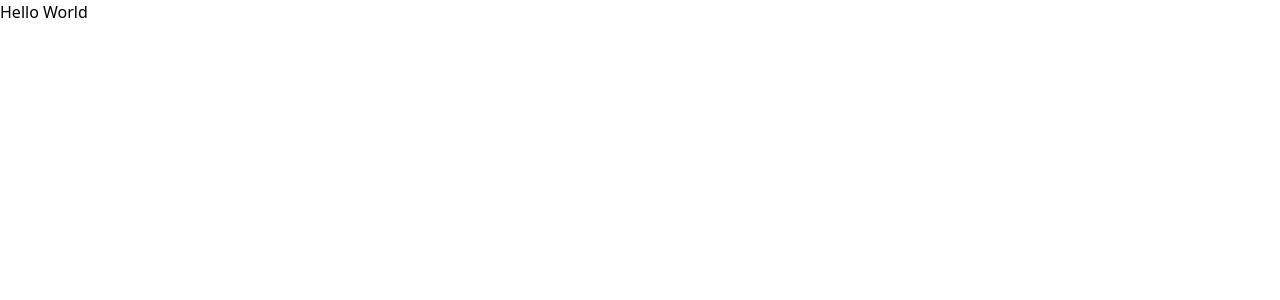
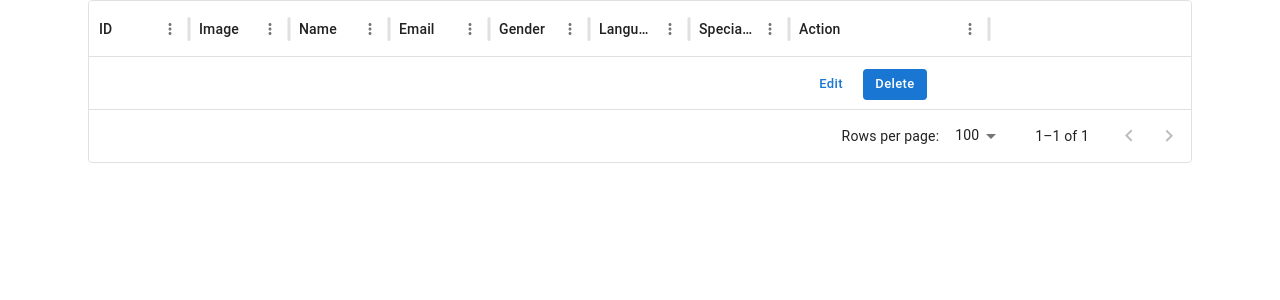
Before and after one commit to Thagoo/astrobharat-assignment, a React (Vite) app in the folder frontend/: page / in a window 1280 px wide. Shown: the top 300 px of the page. Built offline with nearby package versions, Linux system fonts and the light colour scheme.

Commit message:
Implement boilerplate code of Datagrid, rtk-query and router

```diff
--- a/frontend/src/App.tsx
+++ b/frontend/src/App.tsx
@@ -1,7 +1,22 @@
 import React from "react";
+import Datatable from "./components/Datatable";
+import { createBrowserRouter, RouterProvider } from "react-router-dom";
+import Home from "./pages/Home";
+import { Container } from "@mui/material";
 
 function App() {
-  return <p>Hello World</p>;
+  const router = createBrowserRouter([
+    {
+      path: "/",
+      element: <Home />,
+    },
+  ]);
+
+  return (
+    <Container>
+      <RouterProvider router={router} />
+    </Container>
+  );
 }
 
 export default App;
--- /dev/null
+++ b/frontend/src/components/Datatable.tsx
@@ -0,0 +1,74 @@
+import { DataGrid } from "@mui/x-data-grid";
+import { useLocation } from "react-router-dom";
+import { Link } from "react-router-dom";
+import { useContext, useState } from "react";
+import { useEffect } from "react";
+import axios from "axios";
+import { Button, Container } from "@mui/material";
+
+const astrologerColumns = [
+  { field: "ID" },
+  { field: "Image" },
+  { field: "Name" },
+  { field: "Email" },
+  { field: "Gender" },
+  { field: "Languages" },
+  { field: "Specialities" },
+];
+const Datatable = () => {
+  const handleEdit = (id) => {
+    console.log(id);
+  };
+  const handleDelete = (id) => {
+    console.log(id);
+  };
+  const actionColumn = [
+    {
+      field: "action",
+      headerName: "Action",
+      width: 200,
+      renderCell: (params) => {
+        return (
+          <div className="cellAction">
+            <Button
+              size="small"
+              sx={{
+                boxShadow: `none`,
+                textTransform: `none`,
+              }}
+              onClick={(e) => handleEdit(params.row.id)}
+            >
+              Edit
+            </Button>
+
+            <Button
+              sx={{
+                boxShadow: `none`,
+                textTransform: `none`,
+              }}
+              variant="contained"
+              size="small"
+              onClick={() => handleDelete(params.row.id)}
+            >
+              Delete
+            </Button>
+          </div>
+        );
+      },
+    },
+  ];
+  return (
+    <DataGrid
+      columns={astrologerColumns.concat(actionColumn)}
+      rows={[
+        {
+          id: 1,
+          username: "@MUI",
+          age: 20,
+        },
+      ]}
+    />
+  );
+};
+
+export default Datatable;
--- a/frontend/src/main.tsx
+++ b/frontend/src/main.tsx
@@ -1,10 +1,14 @@
-import React from 'react'
-import ReactDOM from 'react-dom/client'
-import App from './App'
-import './index.css'
+import React from "react";
+import ReactDOM from "react-dom/client";
+import App from "./App";
+import "./index.css";
+import { store } from "./store";
+import { Provider } from "react-redux";
 
-ReactDOM.createRoot(document.getElementById('root') as HTMLElement).render(
+ReactDOM.createRoot(document.getElementById("root") as HTMLElement).render(
   <React.StrictMode>
-    <App />
+    <Provider store={store}>
+      <App />
+    </Provider>
   </React.StrictMode>
-)
+);
--- /dev/null
+++ b/frontend/src/pages/Home.tsx
@@ -0,0 +1,10 @@
+import { Container } from "@mui/material";
+import Datatable from "../components/Datatable";
+
+export default function Home() {
+  return (
+    <Container>
+      <Datatable />
+    </Container>
+  );
+}
--- /dev/null
+++ b/frontend/src/redux/services/astrologer.ts
@@ -0,0 +1,43 @@
+// Need to use the React-specific entry point to import createApi
+import { createApi, fetchBaseQuery } from "@reduxjs/toolkit/query/react";
+import type { Astrologer } from "../../utils/types";
+
+// Define a service using a base URL and expected endpoints
+export const astrologerApi = createApi({
+  reducerPath: "astrologerApi",
+  baseQuery: fetchBaseQuery({
+    baseUrl: "http://localhost:4000/api/",
+  }),
+  endpoints: (builder) => ({
+    getAstrologers: builder.query<Astrologer, string>({
+      query: () => `astrologers`,
+    }),
+    registerAstrologer: builder.query<Astrologer, string>({
+      query: (data) => ({
+        url: `astrologers/register`,
+        method: "POST",
+        body: { data },
+      }),
+    }),
+    updateAstrologer: builder.query<
+      any,
+      { astrologerId: string; data: Astrologer }
+    >({
+      query: ({ astrologerId, data }) => ({
+        url: `astrologers/${astrologerId}`,
+        method: "PUT",
+        body: { data },
+      }),
+    }),
+    deleteAstrologer: builder.query<any, { astrologerId: string }>({
+      query: (astrologerId) => ({
+        url: `astrologers/${astrologerId}`,
+        method: "DELETE",
+      }),
+    }),
+  }),
+});
+
+// Export hooks for usage in functional components, which are
+// auto-generated based on the defined endpoints
+export const { useGetAstrologersQuery } = astrologerApi;
--- /dev/null
+++ b/frontend/src/store.tsx
@@ -0,0 +1,15 @@
+import { configureStore } from "@reduxjs/toolkit";
+import { astrologerApi } from "./redux/services/astrologer";
+
+export const store = configureStore({
+  reducer: {
+    [astrologerApi.reducerPath]: astrologerApi.reducer,
+  },
+  middleware: (getDefaultMiddleware) =>
+    getDefaultMiddleware().concat(astrologerApi.middleware),
+});
+
+// Infer the `RootState` and `AppDispatch` types from the store itself
+export type RootState = ReturnType<typeof store.getState>;
+// Inferred type: {posts: PostsState, comments: CommentsState, users: UsersState}
+export type AppDispatch = typeof store.dispatch;
--- /dev/null
+++ b/frontend/src/utils/datatable-cols.tsx
@@ -0,0 +1,42 @@
+export const astrologerColumns = [
+  { field: "_id", headerName: "ID", width: 150 },
+  {
+    field: "astrologer",
+    headerName: "Astrologer",
+    width: 150,
+    renderCell: (params) => {
+      return (
+        <div className="cellWithImg">
+          <img className="cellImg" src={params.row.img} alt="avatar" />
+          {params.row.username}
+        </div>
+      );
+    },
+  },
+  {
+    field: "name",
+    headerName: "Name",
+    width: 200,
+  },
+  {
+    field: "email",
+    headerName: "Email",
+    width: 200,
+  },
+
+  {
+    field: "gender",
+    headerName: "Gender",
+    width: 100,
+  },
+  {
+    field: "languages",
+    headerName: "Languages",
+    width: 100,
+  },
+  {
+    field: "specialities",
+    headerName: "Specialities",
+    width: 120,
+  },
+];
--- /dev/null
+++ b/frontend/src/utils/types.ts
@@ -0,0 +1,8 @@
+export interface Astrologer {
+  image: string | null;
+  email: string;
+  name: string;
+  gender: string;
+  languages: string[];
+  specialities: string[];
+}
```
Also changed, not shown: frontend/package.json (+6 -1 lines), 1 other file (tests, documents, lock files or other folders).
